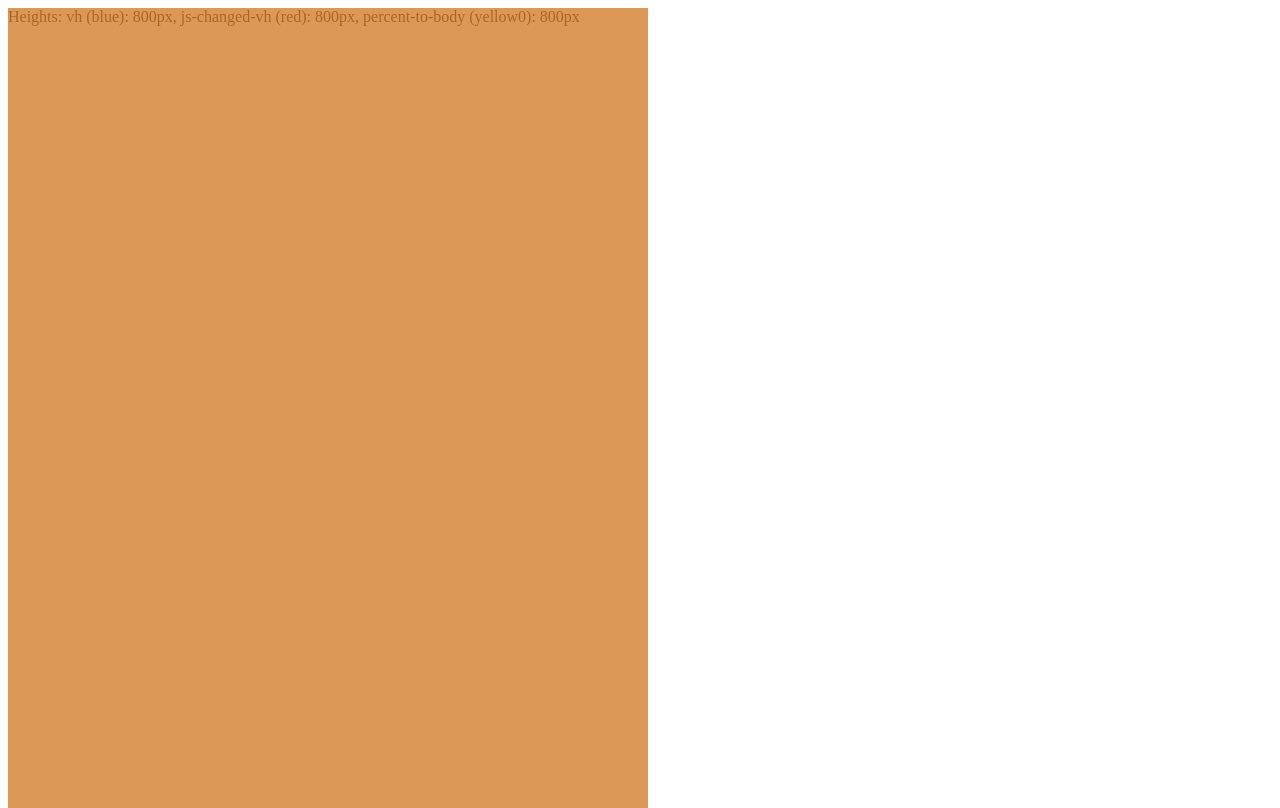
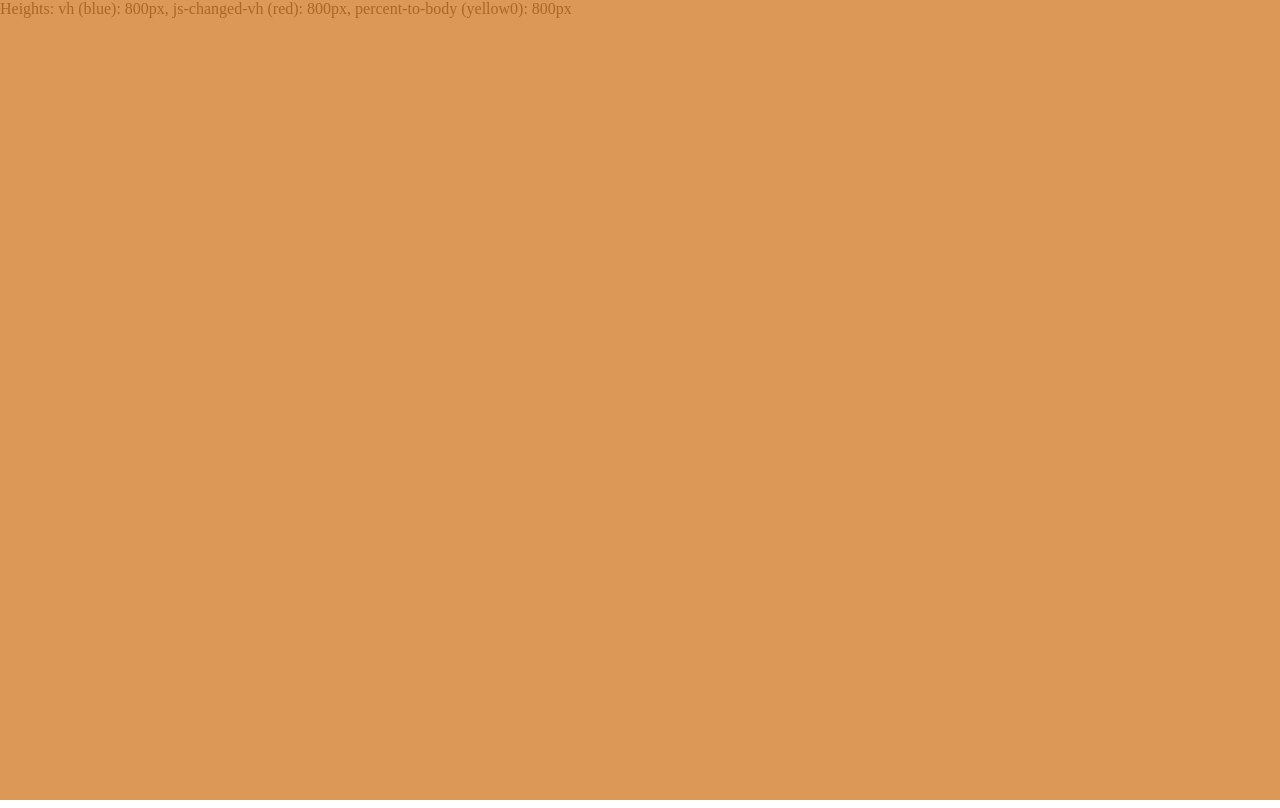
Before and after one commit to madortill/phone-display-test, a plain HTML site: page index.html in a window 1280 px wide. Drawn offline with Linux system fonts and the light colour scheme.

Commit message:
change width

```diff
--- a/style.css
+++ b/style.css
@@ -1,10 +1,11 @@
 div {
-    width: 50vw;
+    width: 100vw;
     position: absolute;
 }
 
 html, body {
     height: 90vh;
+    margin: 0;
 }
 
 .vh {
```
